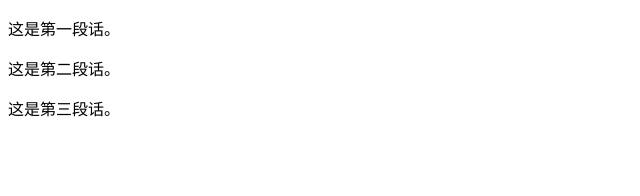
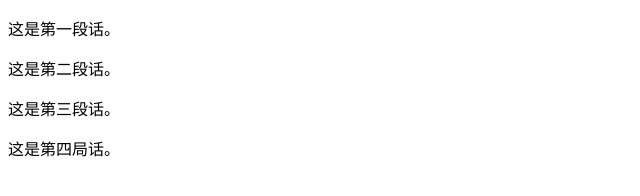
Before and after one commit to daodeshenpan/test, a plain HTML site: page index.html in a window 1280 px wide. Shown: the whole page, without its empty margins (0-640 px from the left). Drawn offline with Linux system fonts and the light colour scheme.

Commit message:
add fourth

```diff
--- a/index.html
+++ b/index.html
@@ -8,5 +8,6 @@
 <p>这是第一段话。</p>
 <p>这是第二段话。</p>
 <p>这是第三段话。</p>
+<p>这是第四局话。</p>
 </body>
 </html>
```
